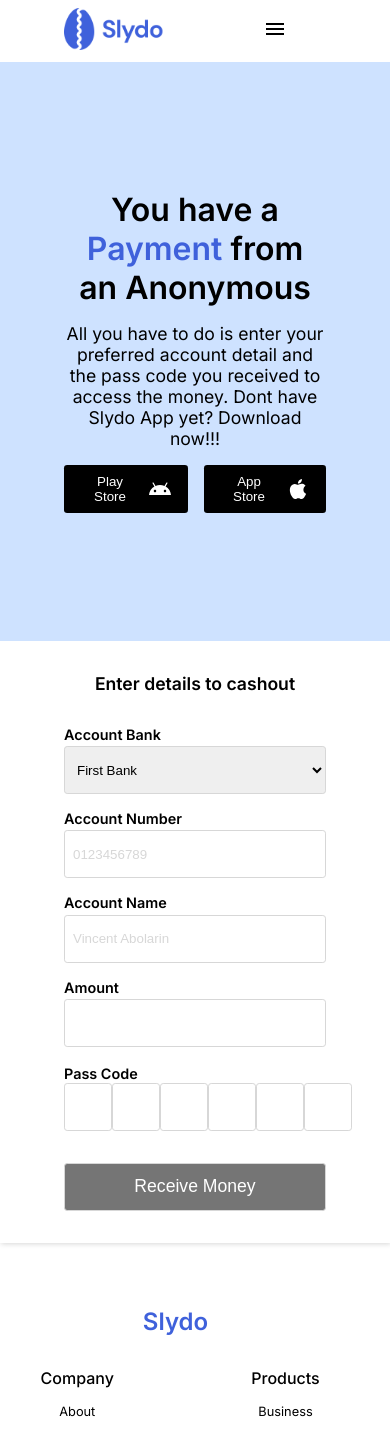
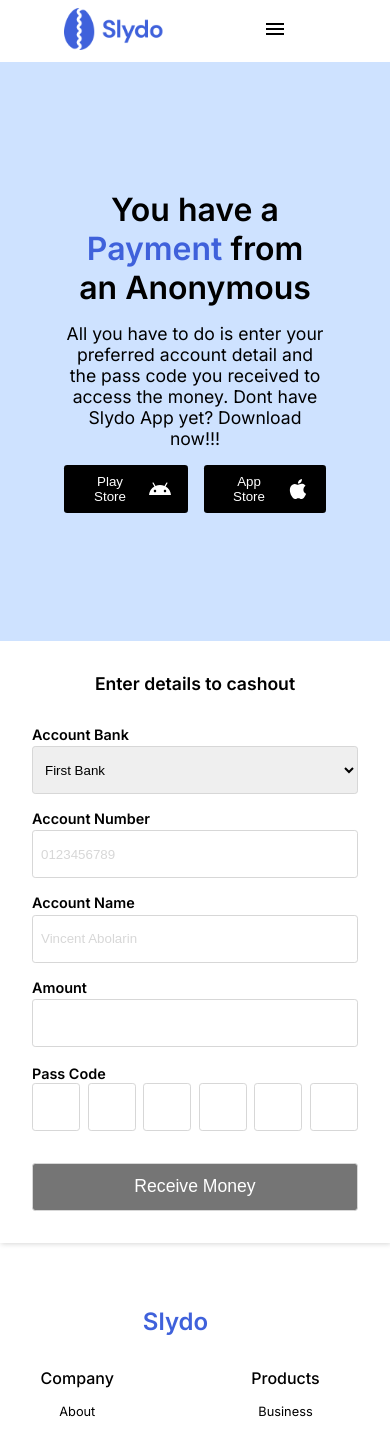
Before and after one commit to vincentabolarin/slydo, a Next.js app: page / in a window 390 px wide. Shown: the top 1430 px of the page. Built offline with nearby package versions, Linux system fonts and the light colour scheme.

Commit message:
reduce padding

```diff
--- a/styles/form.module.scss
+++ b/styles/form.module.scss
@@ -65,6 +65,6 @@
 
 @media screen and (max-width: 968px) {
     .container {
-        padding: 2rem 4rem;
+        padding: 2rem 2rem;
     }
 }
```
